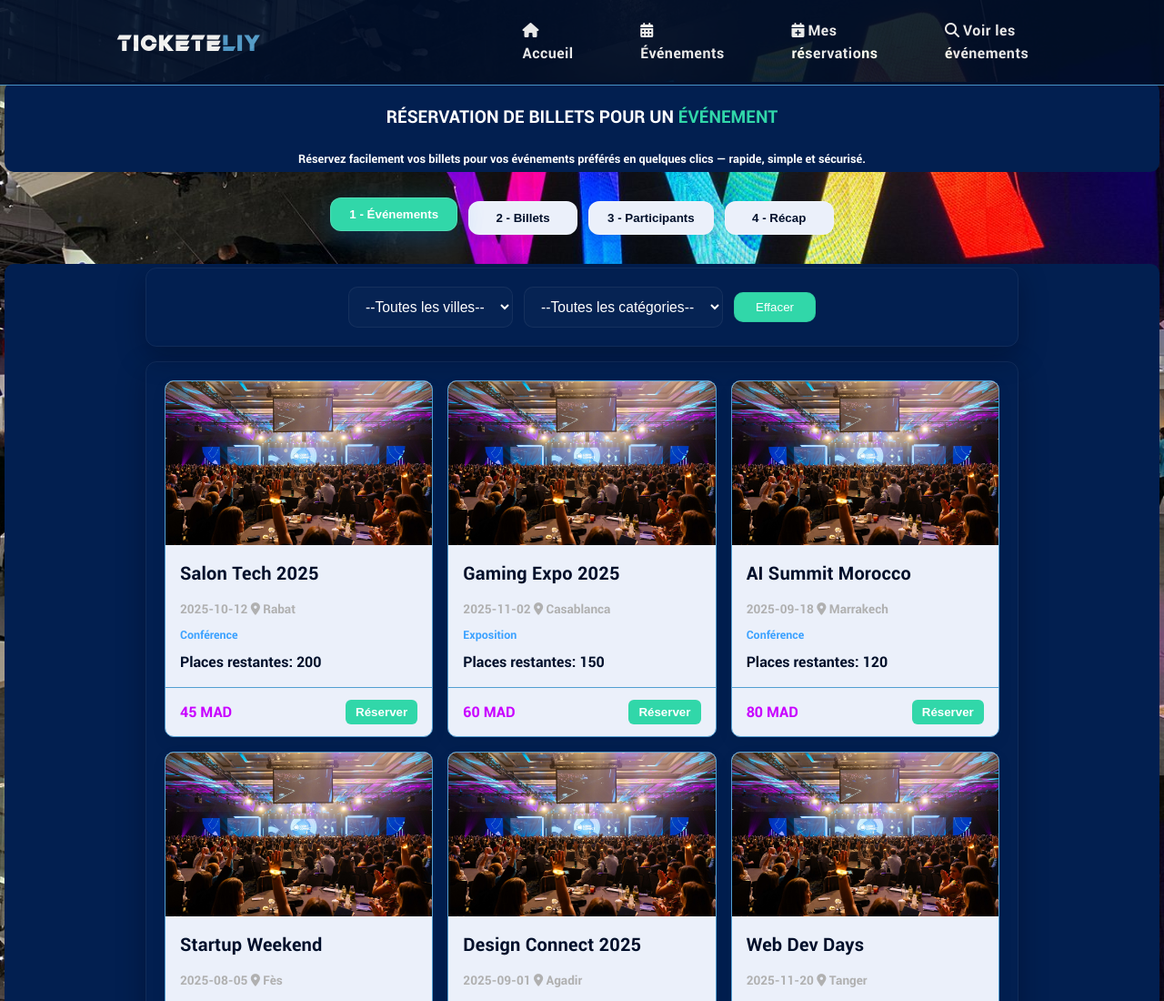
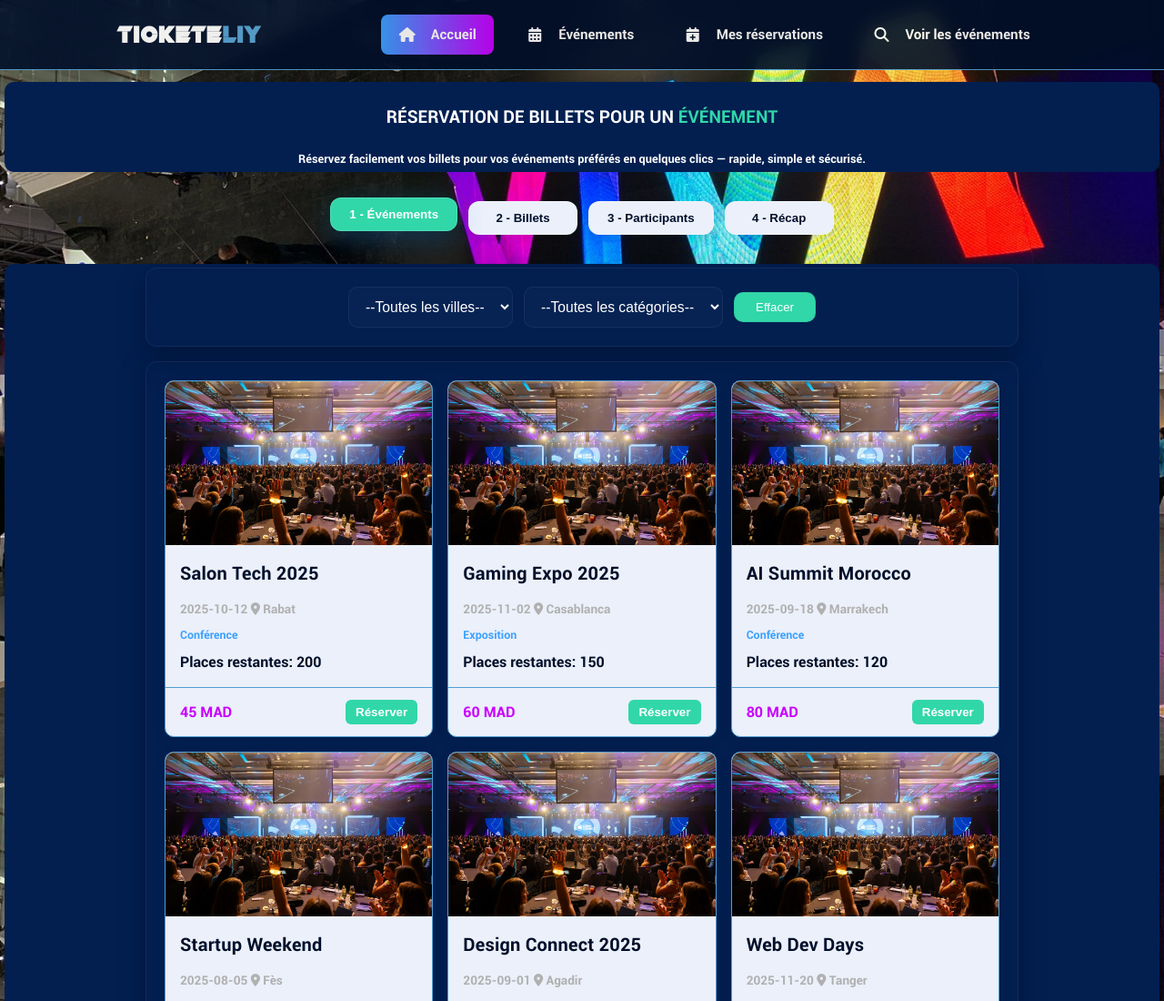
Before and after one commit to ouslimaneabdelilah/Ticketly, a plain HTML site: page index.html in a window 1280 px wide. Shown: the top 1100 px of the page at 91% size. Drawn offline with nearby package versions, Linux system fonts and the light colour scheme.

Commit message:
Mise à jour du style de navigation et ajout de la structure pour l'étape 4 avec des éléments de menu améliorés.

```diff
--- a/styles/nav.css
+++ b/styles/nav.css
@@ -8,6 +8,7 @@
   position: sticky;
   top: 0;
   z-index: 1000;
+  backdrop-filter: blur(10px);
 }
 
 .logo {
@@ -15,6 +16,7 @@
   font-size: 1.6rem;
   color: var(--color-text);
   letter-spacing: 2px;
+  font-weight: 600;
 }
 
 .vers {
@@ -35,6 +37,7 @@
 
 .menu-btn:hover {
   transform: scale(1.1);
+  color: var(--color-primary);
 }
 
 .nav-links {
@@ -44,8 +47,7 @@
   justify-content: flex-start;
   top: 0;
   right: -100%;
-    box-shadow: -10px 0 25px rgba(82, 159, 210, 0.4);
-
+  box-shadow: -10px 0 25px rgba(82, 159, 210, 0.4);
   width: 50%;
   height: 100vh;
   padding: 2rem 1.5rem;
@@ -68,14 +70,17 @@
   font-size: 1.2rem;
   background: var(--gradient-primary);
   background-clip: text;
+  -webkit-background-clip: text;
   color: transparent;
 }
+
 .close-btn {
   color: var(--color-text);
   font-size: 1.7rem;
   cursor: pointer;
   transition: 0.3s ease;
 }
+
 #menu-toggle:checked + .menu-btn {
   opacity: 0;
   pointer-events: none;
@@ -85,44 +90,85 @@
   color: var(--color-primary);
   transform: rotate(90deg);
 }
+
 .nav-links ul {
   width: 100%;
   display: flex;
   flex-direction: column;
-  gap: 1.5rem;
-}
-.nav-links ul li a {
-  font-family: var(--font-body);
-  font-size: .9rem;
-  color: var(--color-text);
-  letter-spacing: 0.5px;
-  transition: all 0.3s ease;
-}
-.nav-links ul li {
-  padding: .3rem 1.3rem;
-  border-radius: 10px;
-}
-.nav-links ul li:hover {
-  background-color: var(--color-btn-primary);
-
+  gap: 0.8rem;
+  list-style: none;
+  padding: 0;
+  margin: 0;
 }
 
+.nav-links ul li {
+  width: 100%;
+}
+
+.nav-item {
+  display: flex;
+  align-items: center;
+  gap: 1rem;
+  padding: 0.8rem 1.2rem;
+  border-radius: 10px;
+  font-family: var(--font-body);
+  font-size: 0.95rem;
+  color: var(--color-text);
+  text-decoration: none;
+  transition: all 0.3s ease;
+  position: relative;
+  white-space: nowrap;
+}
+
+.nav-item i {
+  font-size: 1.1rem;
+  min-width: 20px;
+  width: 20px;
+  text-align: center;
+  transition: transform 0.3s ease;
+  flex-shrink: 0;
+}
+
+.nav-item span {
+  flex: 1;
+  white-space: nowrap;
+  overflow: hidden;
+  text-overflow: ellipsis;
+}
+
+.nav-item:hover {
+  background-color: var(--color-btn-primary);
+  transform: translateX(5px);
+}
+
+.nav-item:hover i {
+  transform: scale(1.2);
+}
+
+.nav-item.active {
+  background: var(--gradient-primary);
+  color: white;
+  font-weight: 500;
+}
 
 @media (min-width: 768px) {
- .menu-btn,
+  .menu-btn,
   #menu-toggle,
   .close-btn,
   .menu-title {
     display: none;
   }
+
   .navbar {
     position: fixed;
     width: 100%;
     top: 0;
   }
+
   .content-with-navbar {
-  margin-top: 90px;
-}
+    margin-top: 90px;
+  }
+
   .nav-links {
     position: static;
     width: auto;
@@ -135,16 +181,36 @@
     align-items: center;
     padding: 0;
   }
+
   .nav-links ul {
     flex-direction: row;
-    gap: 2rem;
+    gap: 1rem;
   }
 
-  .nav-links ul li a {
+  .nav-item {
+    padding: 0.6rem 1.2rem;
+    border-radius: 8px;
+    font-size: 0.95rem;
+  }
+
+  .nav-item i {
     font-size: 1rem;
   }
 
-  .nav-links ul li a::after {
-    bottom: -5px;
+  .nav-item:hover {
+    transform: translateY(-2px);
+    box-shadow: 0 4px 12px rgba(82, 159, 210, 0.3);
   }
 }
+
+@media (max-width: 480px) {
+  .nav-links {
+    width: 80%;
+  }
+
+  .nav-item {
+    font-size: 0.9rem;
+    padding: 0.7rem 1rem;
+    gap: 0.8rem;
+  }
+}
--- a/styles/style.css
+++ b/styles/style.css
@@ -570,6 +570,15 @@
 }
 .confirm-modal #modal-cancel { background: #ef4444; color: #fff; }
 .confirm-modal #modal-confirm { background: var(--color-btn-primary); color: #fff; }
+.step-4{
+            text-align: center;
+    display: grid;
+    grid-template-columns: 1fr;
+}
+
+#step4-prev{
+    background-color: var(--color-accent);
+}
 
 @media (max-width: 640px) {
     .confirm-modal { padding: 14px; max-width: 360px; }
@@ -577,4 +586,14 @@
     .ticket-actions button { width: 100%; padding: 10px; }
     .step-4 .event-list .event-body { padding: 0 6px; }
     .list-parts { grid-template-columns: 1fr; }
+    .content-ticket{
+        display: grid;
+        grid-template-columns: 1fr;
+
+    }
+    .line{
+        margin: auto;
+        height: 4px;
+        width: 250px;
+    }
 }
--- a/views/components/nav.html
+++ b/views/components/nav.html
@@ -17,20 +17,28 @@
 
       <ul>
         <li>
+          <a href="/index.html" class="nav-item active">
             <i class="fa-solid fa-house"></i>
-            <a href="/index.html" class="active">Accueil</a>
+            <span>Accueil</span>
+          </a>
         </li>
         <li>
+          <a href="/views/pages/catalogue.html" class="nav-item">
             <i class="fa-solid fa-calendar-days"></i>
-            <a href="/views/pages/catalogue.html">Événements</a>
+            <span>Événements</span>
+          </a>
         </li>
         <li>
+          <a href="/views/pages/communaute.html" class="nav-item">
             <i class="fa-solid fa-calendar-plus"></i>
-            <a href="/views/pages/communaute.html">Mes réservations</a>
+            <span>Mes réservations</span>
+          </a>
         </li>
         <li>
+          <a href="/views/pages/actualites.html" class="nav-item">
             <i class="fa-solid fa-magnifying-glass"></i>
-            <a href="/views/pages/actualites.html">Voir les événements</a>
+            <span>Voir les événements</span>
+          </a>
         </li>
       </ul>
     </nav>
```
